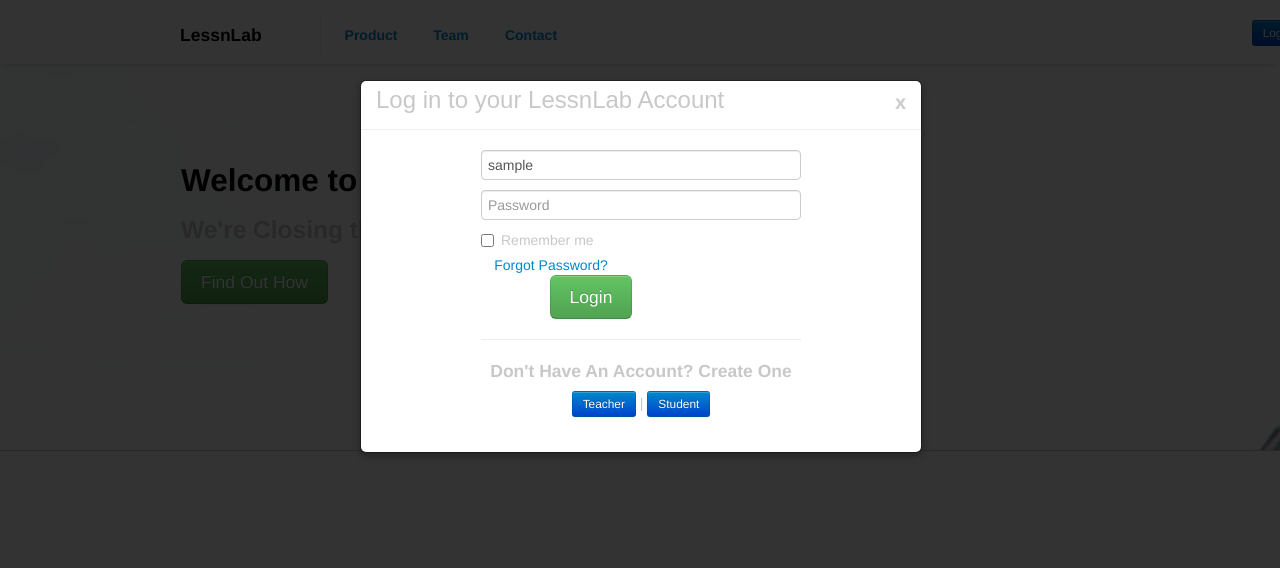
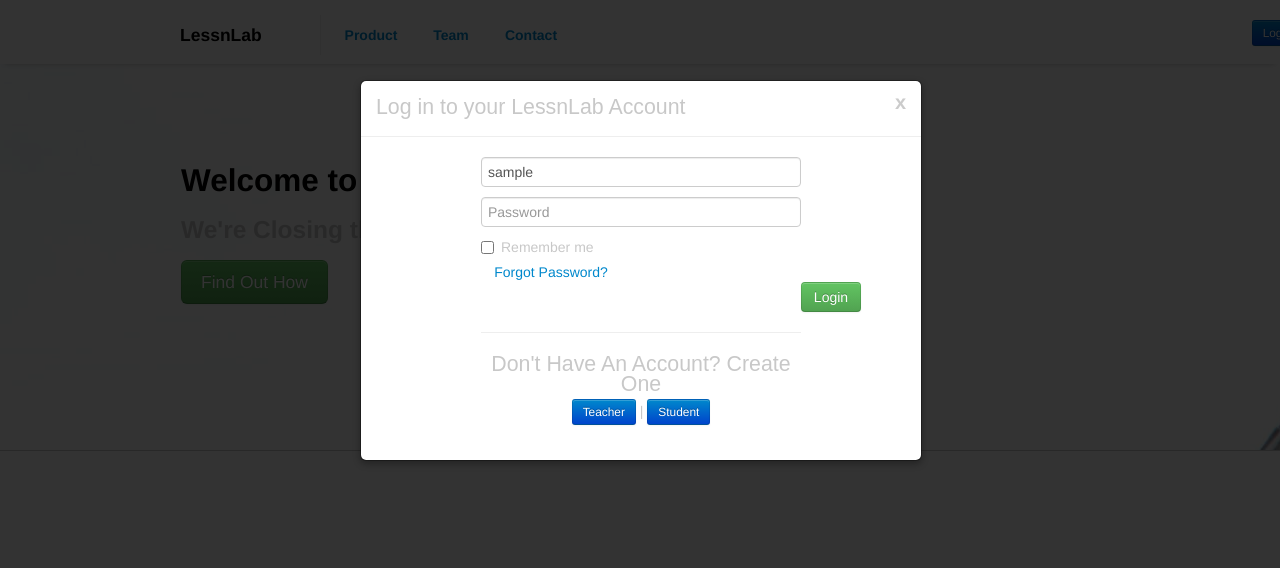
Before and after one commit to arn0601/lessnlab, a Django app: template templates/landing.html in a window 1280 px wide, after a click on "Login". Shown: the top 568 px of the page. Run offline with Django 3.2, Linux system fonts and the light colour scheme; the template is opened without the code that fills it: most values are stand-ins (such as "Sample title", 1, 10 or a date in 2020); some libraries are stand-ins or nearby versions.

Commit message:
updated landing page

```diff
--- a/static/landingstyles.css
+++ b/static/landingstyles.css
@@ -136,7 +136,6 @@
 .logintextbox {
 
 		height: 50px;
-		font-size: 16px;
 
 }
 
@@ -144,17 +143,25 @@
 
 
 		font-family: sans-serif;
-		font-size: 18pt;
+		font-size: 16pt;
+		margin-top: 7px;
 		color: #c8c8c8;
-
-
 
 }
 
-modalclose {
+.modaltitlelevel2 {
 
-		font-size: 10pt;
 		font-family: sans-serif;
+		font-size: 16pt;
+		margin-bottom: 5px;
+		color: #c8c8c8;
+
+}
+
+modalheaderspacing {
+
+		padding-top: 20px;
+		margin-bottom: 10px;
 
 }
 
--- a/templates/landing.html
+++ b/templates/landing.html
@@ -163,15 +163,15 @@
     </div>
 	</div>
 	<div class="modal hide" id="login">
-  	<div class="modal-header">
+  	<div class="modal-header modalheaderspacing">
   	  <button type="button" class="close" data-dismiss="modal">x</button>
   	  <p class="modaltitle">Log in to your LessnLab Account</p>
   	</div>
   <div class="modal-body loginmodal">
     {% csrf_token %}
       <form class="loginform" method="post" action="{% url accounts.views.login_user %}"> {% csrf_token %}
-        <input type="text" class="input-block-level logintextbox" name="username" placeholder="Username" value={{ username }}>
-        <input type="password" class="input-block-level logintextbox" name="password" placeholder="Password">
+        <input type="text" class="logintextbox input-block-level" name="username" placeholder="Username" value={{ username }}>
+        <input type="password" class="logintextbox input-block-level" name="password" placeholder="Password">
 	{{ errors }}
         <label class="checkbox">
             <input type="checkbox" value="remember-me">Remember me
@@ -180,18 +180,16 @@
         	<div class="span2">
         		<a href="{% url auth_password_reset %}">Forgot Password?</a>
         	</div>
-        	<div class="span3 offset 4">
-            	<button class="btn btn-success btn-large" type="submit">Login</button>
+        	<div class="span3 offset3">
+            	<button class="btn btn-success" type="submit">Login</button>
             </div>
         </div>
         <hr/>
 	<div class="loginlinks">
-		<h4>Don't Have An Account? Create One</h4>
-		<p>
+		<p class="modaltitlelevel2">Don't Have An Account? Create One</p>
            <a class="btn btn-primary btn-small" href="{% url accounts.views.registerTeacher%}">Teacher</a>
-           <span class="logindivider">|</span>
+           <span class="logindivider"> | </span>
 	   	 	<a class="btn btn-primary btn-small" href="{% url accounts.views.registerStudent%}">Student</a>
-	   	</p>
        </div>
       </form>
   </div>
```
